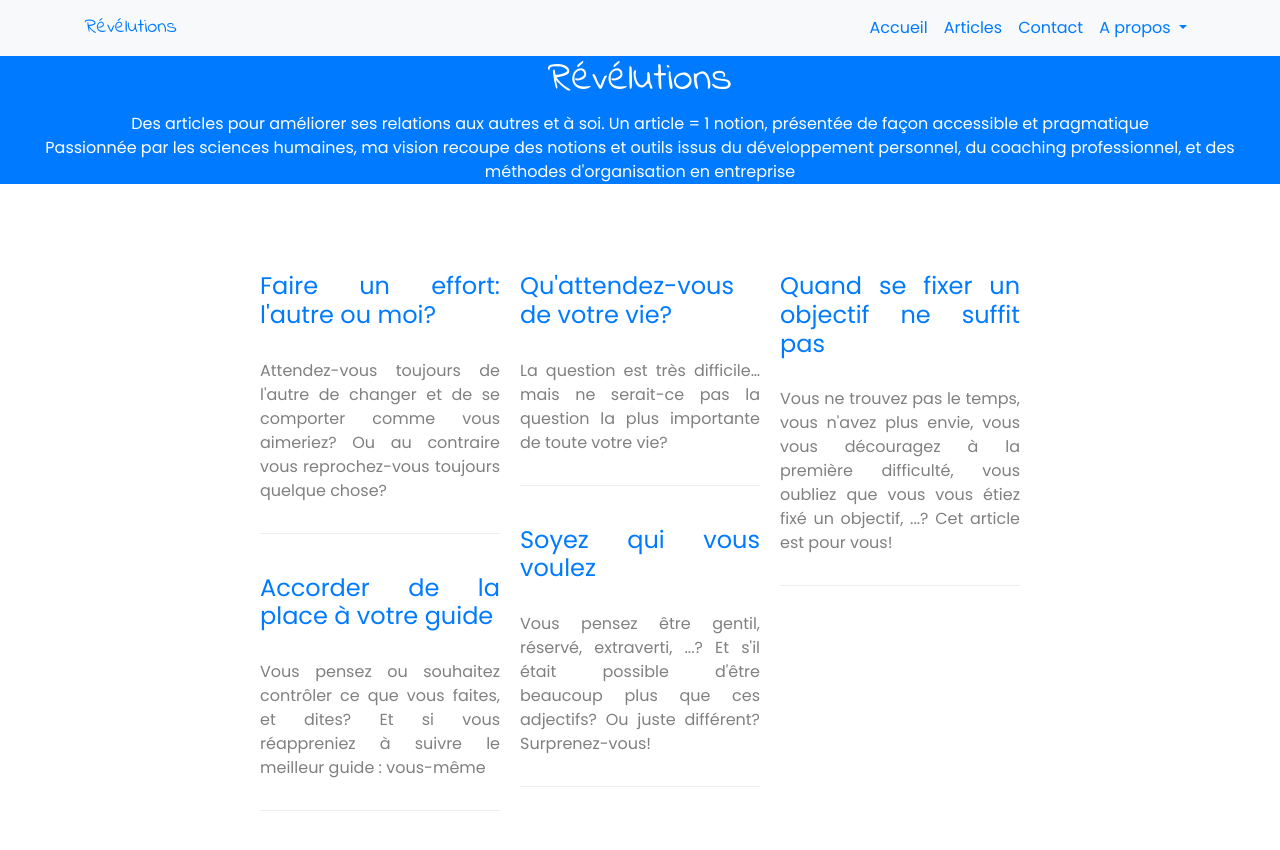
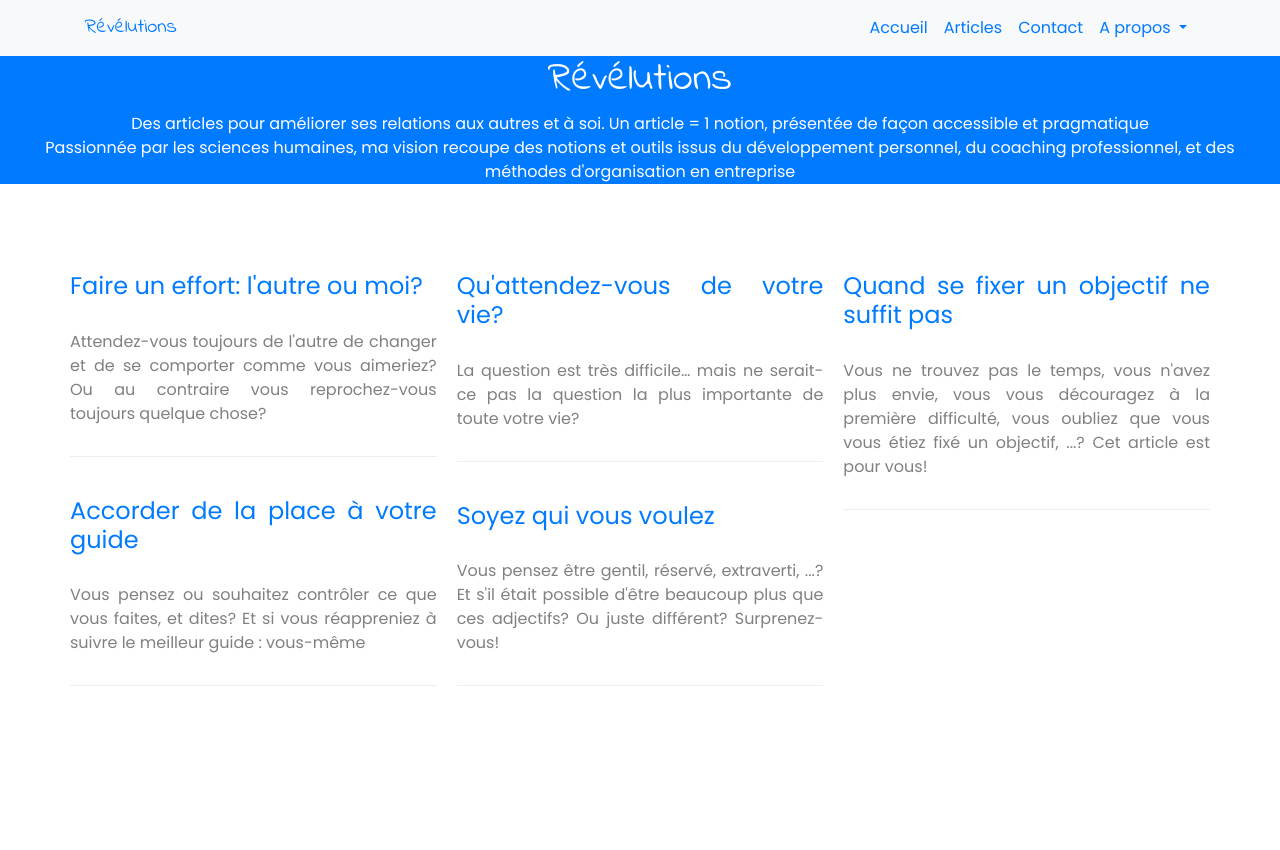
Before and after one commit to OrgaEvolutions/Nathoup.github.io, a Jekyll site: the page built from index.html, in a window 1280 px wide. Shown: the top 850 px of the page. Built offline with Jekyll 4.4.1, drawn with Linux system fonts in a browser that asks for light colours; nearby versions of some CDN libraries; some web fonts are replaced.

Commit message:
Update default.html

```diff
--- a/_layouts/default.html
+++ b/_layouts/default.html
@@ -69,7 +69,9 @@
 
 	<div class="container">
 		<div class="row">
-			<div class="col-lg-8 cold-md-10 col-sm-12 mx-auto">
+			<!--<div class="col-lg-8 cold-md-10 col-sm-12 mx-auto">-->
+
+			<div class="col-12">
 				{{ content }}
 			</div>
 		</div>
```
